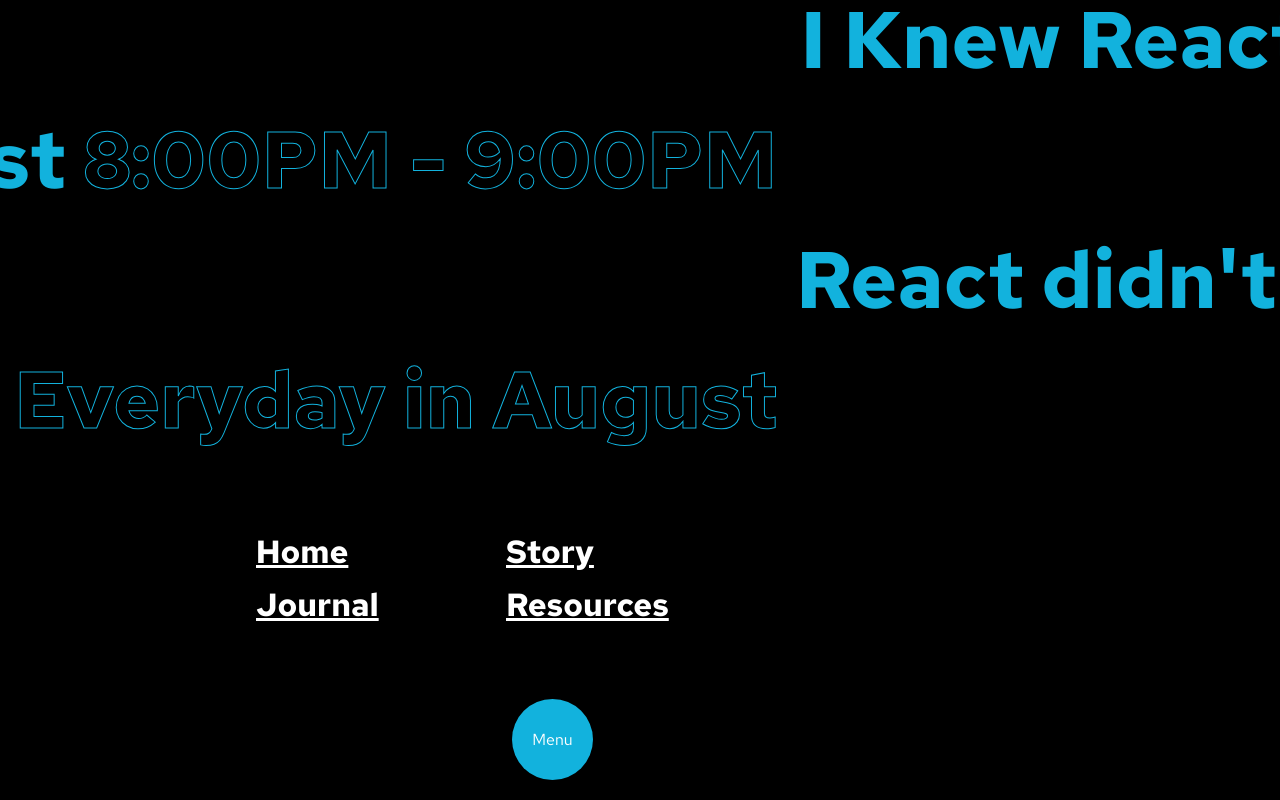
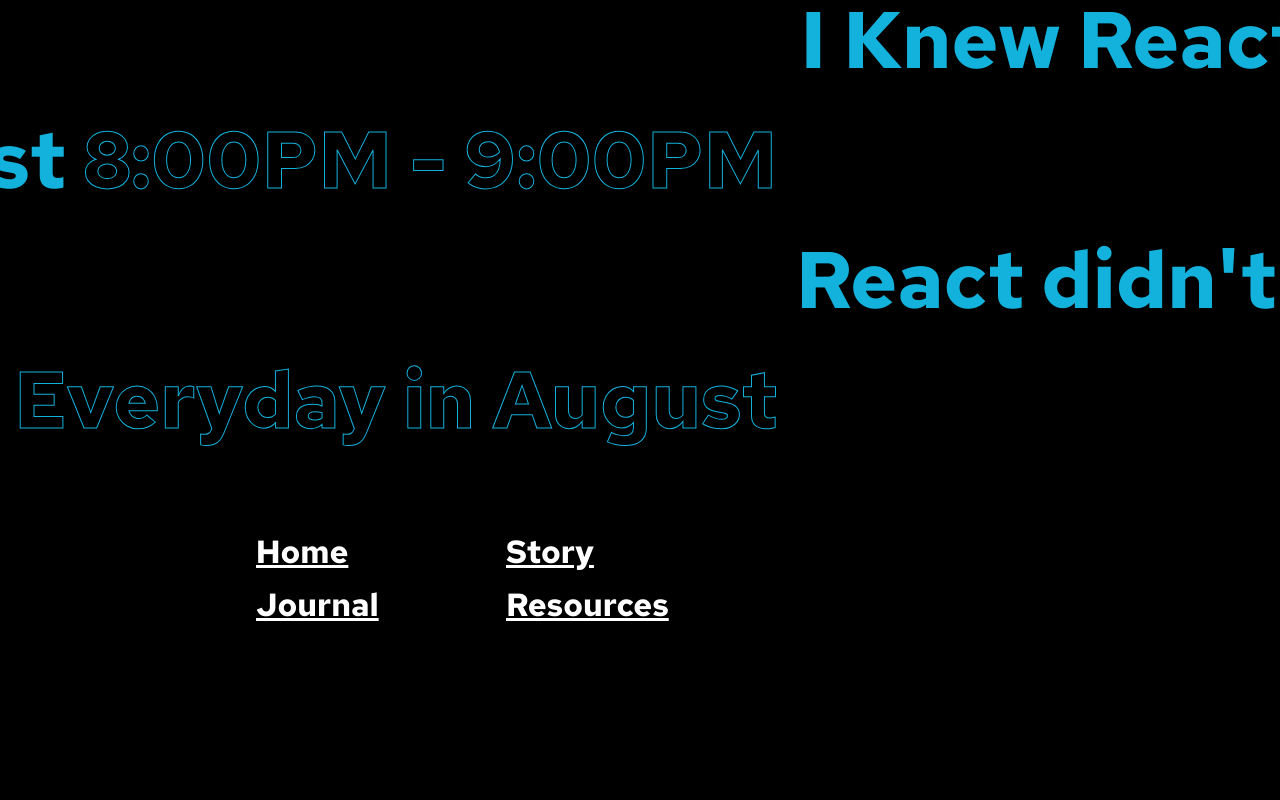
Before and after one commit to aremu-smog/react-august-frontend, a React (Create React App) app: page / in a window 1280 px wide. Built offline with nearby package versions, Linux system fonts and the light colour scheme.

Commit message:
Fix: Menu show on PC screen

```diff
--- a/src/landing/landing.css
+++ b/src/landing/landing.css
@@ -78,6 +78,8 @@
   background: #12B2DD;
   position: fixed;
   bottom: 20px;
+  -webkit-transform: scale(0);
+          transform: scale(0);
   left: 40%;
 }
 
@@ -272,6 +274,8 @@
   }
   .landing .navigation .menu-icon {
     mix-blend-mode: difference;
+    -webkit-transform: scale(1);
+            transform: scale(1);
   }
   .landing .mobile-nav-open {
     height: 100vh;
--- a/src/landing/landing.scss
+++ b/src/landing/landing.scss
@@ -63,6 +63,7 @@
         background: $light-blue;
         position: fixed;
         bottom: 20px;
+        transform: scale(0);
         left: 40%;
     }
     .inner{
@@ -215,6 +216,7 @@
         }
         .menu-icon{
             mix-blend-mode:difference;
+            transform: scale(1);
 
         }
         }
```
Also changed, not shown: 1 other file (tests, documents, lock files or other folders).
